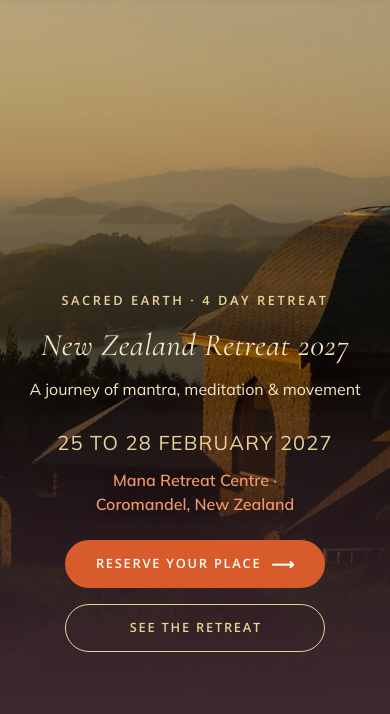
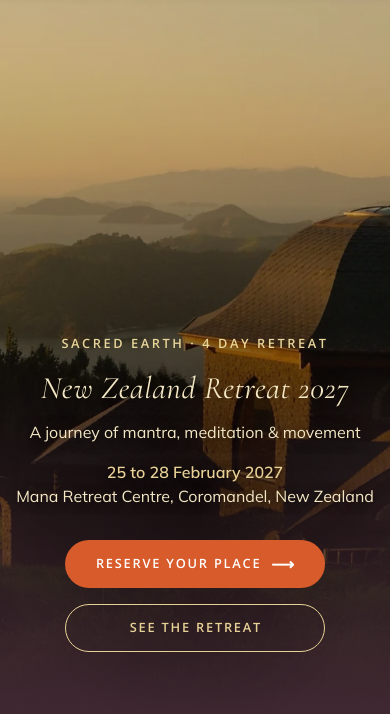
Before and after one commit to hongrosebara/thesocialtap-tests, a plain HTML site: page sacred-earth/new-zealand-retreat-2027.html in a window 390 px wide. Shown: the part 74-788 px from the top of the page. Drawn offline with nearby package versions, Linux system fonts and the light colour scheme; a web font is replaced by a local one.

Commit message:
Sacred Earth: clearer hero hierarchy, single facts line, text scrim
Co-Authored-By: Claude Opus 5.5 <noreply@anthropic.com>

```diff
--- a/sacred-earth/new-zealand-retreat-2027.html
+++ b/sacred-earth/new-zealand-retreat-2027.html
@@ -39,8 +39,7 @@
     <span class="label">Sacred Earth · 4 Day Retreat</span>
     <h1>New Zealand Retreat 2027</h1>
     <p class="sub">A journey of mantra, meditation &amp; movement</p>
-    <p class="dates">25 to 28 February 2027</p>
-    <p class="where">Mana Retreat Centre · Coromandel, New Zealand</p>
+    <p class="meta"><span class="dates">25 to 28 February 2027</span><span class="sep" aria-hidden="true">·</span><span class="where">Mana Retreat Centre, Coromandel, New Zealand</span></p>
     <div class="btn-row">
       <a class="btn" href="#book">Reserve your place <span class="arrow">⟶</span></a>
       <a class="btn btn-ghost" href="#experience">See the retreat</a>
--- a/sacred-earth/styles.css
+++ b/sacred-earth/styles.css
@@ -48,7 +48,7 @@
   --fs-lead: var(--step-1);        /* 21.3  lead lines, hero subtitle */
   --fs-h3: var(--step-1);          /* 21.3  card / tile titles */
   --fs-quote: var(--step-2);       /* 26.6  pull quote */
-  --fs-display: var(--step-3);     /* 33.2  hero dates, booking date */
+  --fs-display: var(--step-3);     /* 33.2  booking-panel date */
   --fs-h2: var(--step-4);          /* 41.5  section headings */
   --fs-price: var(--step-5);       /* 51.9  price */
   --fs-h1: var(--step-6);          /* 64.8  page title */
@@ -253,20 +253,31 @@ h3 { font-size: var(--fs-h3); color: var(--gold); margin-bottom: var(--s-2); }
    ========================================================= */
 .hero { position: relative; min-height: clamp(560px, 86vh, 860px); display: flex; align-items: flex-end; overflow: hidden; }
 .hero-bg { position: absolute; inset: 0; background-size: cover; background-position: center; }
-.hero::after { content: ""; position: absolute; inset: 0; background: linear-gradient(180deg, rgba(0,0,0,.25) 0%, rgba(0,0,0,.4) 45%, var(--bg) 100%); }
+/* Scrim: a soft dark pool behind the text block on top of the fade to page colour */
+.hero::after {
+  content: ""; position: absolute; inset: 0;
+  background:
+    radial-gradient(ellipse 70% 50% at 50% 68%, rgba(0,0,0,.38), transparent 72%),
+    linear-gradient(180deg, rgba(0,0,0,.2) 0%, rgba(0,0,0,.35) 45%, var(--bg) 100%);
+}
 .hero-inner { position: relative; z-index: 2; width: 100%; text-align: center; padding: var(--s-10) var(--gutter) var(--s-8); }
+/* Hierarchy: label (caps) > title (caps) > subtitle > facts line > buttons.
+   Only the label, title and buttons use spaced capitals. */
 .hero .label { color: var(--sand); margin-bottom: var(--s-4); }
 .hero h1 { font-size: var(--fs-h1); color: var(--gold-soft); text-shadow: 0 2px 30px rgba(0,0,0,.45); }
-.hero .sub { font-family: var(--font-head); font-size: var(--fs-lead); letter-spacing: .08em; color: var(--gold-soft); margin: var(--s-4) 0 0; text-shadow: 0 2px 18px rgba(0,0,0,.5); }
-.hero .dates { font-family: var(--font-body); font-weight: 400; letter-spacing: .08em; text-transform: uppercase; font-size: var(--fs-display); color: var(--gold); margin: var(--s-6) 0 var(--s-2); }
-.hero .where { font-family: var(--font-ui); font-weight: 600; letter-spacing: .16em; text-transform: uppercase; font-size: var(--fs-small); color: var(--orange-text); margin: 0 0 var(--s-6); text-shadow: 0 1px 12px rgba(0,0,0,.7); }
+.hero .sub { font-family: var(--font-body); font-size: var(--fs-lead); line-height: 1.5; color: var(--gold-soft); margin: var(--s-4) 0 0; text-shadow: 0 1px 16px rgba(0,0,0,.6); }
+.hero .meta { font-family: var(--font-body); font-size: var(--fs-body); line-height: 1.5; margin: var(--s-5) 0 var(--s-7); text-shadow: 0 1px 12px rgba(0,0,0,.7); }
+.hero .meta .dates { color: var(--gold); font-weight: 600; }
+.hero .meta .sep { color: var(--sand); opacity: .7; margin: 0 var(--s-2); }
+.hero .meta .where { color: var(--gold-soft); }
 .hero .note { margin-top: var(--s-4); font-size: var(--fs-small); color: var(--muted); }
 @media (max-width: 600px) {
   .hero .btn-row { flex-direction: column; align-items: center; }
   .hero .btn-row .btn { --btn-min-w: 260px; }
-  .hero .sub { font-family: var(--font-body); font-size: var(--fs-body); letter-spacing: 0; line-height: 1.5; margin-top: var(--s-3); }
-  .hero .dates { letter-spacing: .06em; margin-top: var(--s-5); }
-  .hero .where { font-family: var(--font-body); font-weight: 600; font-size: var(--fs-body); letter-spacing: 0; text-transform: none; line-height: 1.5; margin-bottom: var(--s-5); }
+  .hero .sub { font-size: var(--fs-body); margin-top: var(--s-3); }
+  .hero .meta { margin: var(--s-4) 0 var(--s-6); }
+  .hero .meta .sep { display: none; }
+  .hero .meta .dates, .hero .meta .where { display: block; }
 }
 
 /* =========================================================
```
Also changed, not shown: sacred-earth/journey-into-stillness-2027.html (+1 -2 lines).
